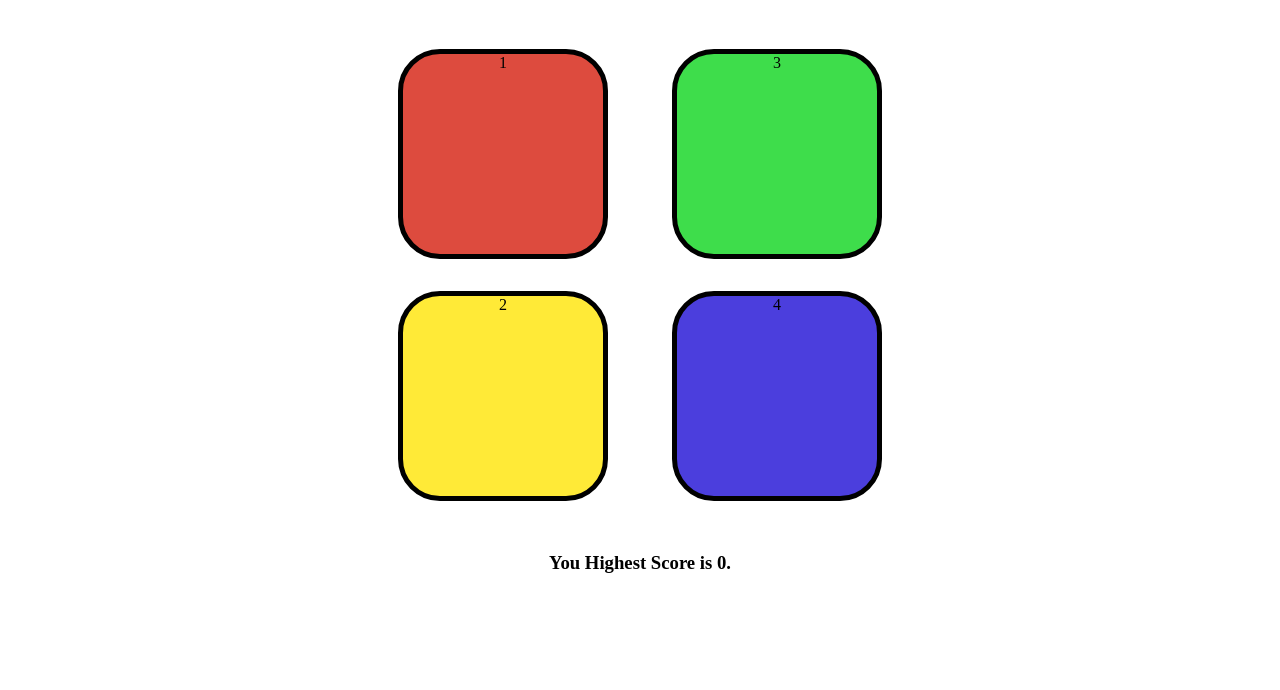
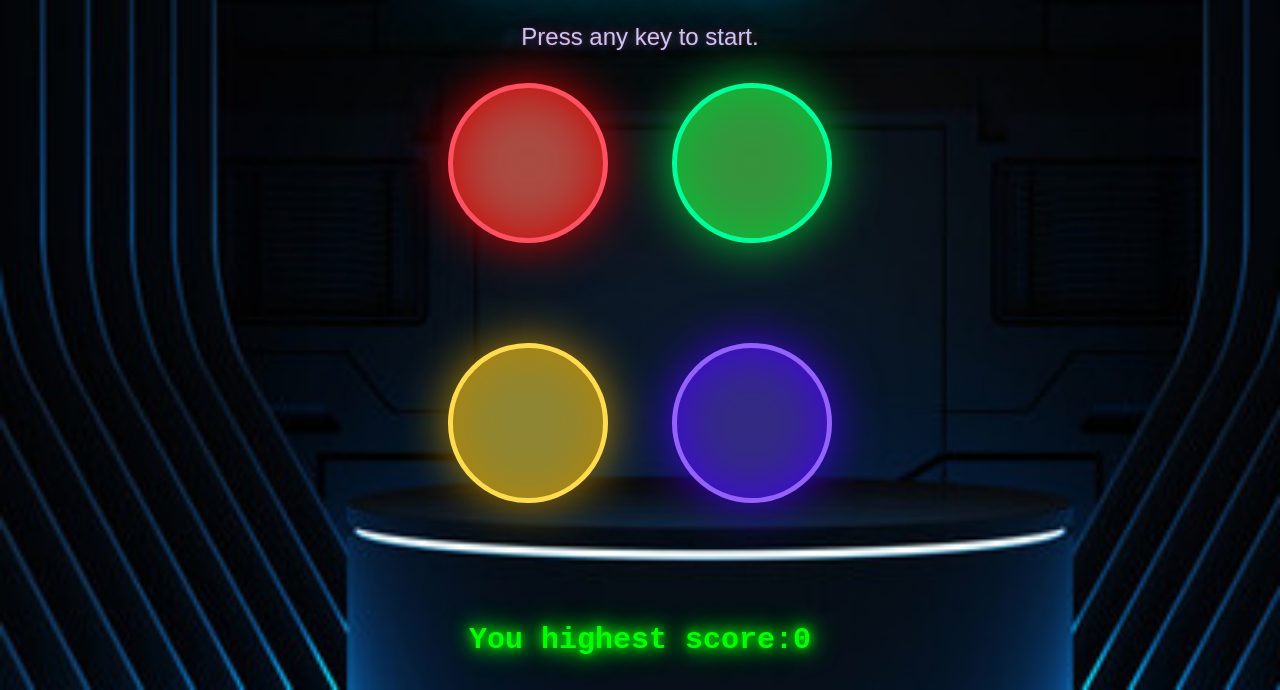
Before and after one commit to Nitesh7343/Simon-Says-Game, a plain HTML site: page index.html in a window 1280 px wide. Shown: the part 110-800 px from the top of the page. Drawn offline with Linux system fonts and the light colour scheme.

Commit message:
Styling enhanced

```diff
--- a/app.js
+++ b/app.js
@@ -8,7 +8,7 @@ let level = 0;
 let highest = 0;
 
 let h2 = document.querySelector("h2");
-let h3 = document.querySelector("h3");
+let high = document.querySelector("#highest");
 
 document.addEventListener("keypress",function () {
     if(!started) {
@@ -53,16 +53,23 @@ function checkAns(idx) {
             setTimeout(levelUp,1000);
         }
     } else {
-        h2.innerText = `Game Over! Your score is ${level} Press any key start`;
-        document.querySelector("body").style.backgroundColor = "red";
-        setTimeout(function () {
-            document.querySelector("body").style.backgroundColor = "white";
-        },150);
+        h2.innerText = `Game Over! Your score is ${level} Press any key start again.`;
+        document.querySelector(".purple").classList.add("error");
+        document.querySelector(".red").classList.add("error");
+        document.querySelector(".yellow").classList.add("error");
+        document.querySelector(".green").classList.add("error");
+
+setTimeout(() => {
+    document.querySelector(".purple").classList.remove("error");
+    document.querySelector(".red").classList.remove("error");
+    document.querySelector(".yellow").classList.remove("error");
+    document.querySelector(".green").classList.remove("error");
+},150);
 
         if(level > highest) {
             highest = level;
         }
-        h3.innerText = `You Highest Score is ${highest}`;
+        high.innerText = `You Highest Score is ${highest}`;
         reset();
     }
 }
--- a/index.html
+++ b/index.html
@@ -7,19 +7,24 @@
     <link rel="stylesheet" href="style.css">
 </head>
 <body>
-    <h1>Simon Says Game</h1>
-    <h2>Press any key to start</h2>
+    <div class="neon-container">
+    <h1 class="neon-text">Simon Says</h1>
+</div>
+
+<h2>Press any key to start.</h2>
     <div class="btn-container">
         <div class="line-one">
-            <div class="btn red" type = "button" id = "red">1</div>
-            <div class="btn yellow" type = "button" id = "yellow">2</div>
+            <div class="btn red ring neon-red" type = "button" id = "red"></div>
+            <div class="btn yellow ring neon-yellow" type = "button" id = "yellow"></div>
         </div>
        <div class="line-two">
-            <div class="btn green " type = "button" id = "green">3</div>
-            <div class="btn purple" type = "button" id = "purple">4</div>
+            <div class="btn green ring neon-green" type = "button" id = "green"></div>
+            <div class="btn purple ring neon-purple" type = "button" id = "purple"></div>
        </div>
     </div>
-    <h3>You Highest Score is 0.</h3>
+
+    <h1 class="matrix-text" id = "highest">You highest score:0</h1>
+</body>
 
     <script src = "app.js"></script>
 </body>
--- a/style.css
+++ b/style.css
@@ -1,8 +1,35 @@
 body {
-    text-align: center;
+    display: flex;
+    justify-content: center;
+    align-items: center;
+    flex-direction: column;
     padding:0;
+    background: url(img2.jpg);
+    background-size: cover;
+    color : white;
+    font-family: 'Arial', sans-serif;
+    margin: 0;
+    overflow: hidden;
+    height: 100vh;
+}
 
+.neon-text {
+    font-size: 4rem;
+    color: #fff;
+    text-shadow: 0 0 5px #ff005e, 0 0 10px #ff005e, 0 0 20px #ff005e, 0 0 40px #ff005e, 0 0 80px #ff005e;
+    animation: glow 1.5s infinite alternate;
 }
+
+@keyframes glow {
+    0% {
+        text-shadow: 0 0 5px #ff005e, 0 0 10px #ff005e, 0 0 20px #ff005e, 0 0 40px #ff005e, 0 0 80px #ff005e;
+    }
+    100% {
+        text-shadow: 0 0 10px #00d4ff, 0 0 20px #00d4ff, 0 0 40px #00d4ff, 0 0 80px #00d4ff, 0 0 160px #00d4ff;
+    }
+}
+
+
 .btn {
     height : 200px;
     width : 200px;
@@ -17,19 +44,19 @@ body {
 }
 
 .red {
-    background-color: #dd4b3e;
+    background-color: #aa4c43;
 }
 
 .yellow {
-    background-color: 	#ffea37;
+    background-color: 	#8f8633;
 }
 
 .green {
-    background-color: 	#3edd4b;
+    background-color: 	#35943d;
 }
 
 .purple {
-    background-color: #4b3edd;
+    background-color: #332b83;
 }
 
 .flash {
@@ -37,5 +64,161 @@ body {
 }
 
 .userFlash {
-    border : 1px solid black;
+    background-color: black;
 }
+
+.error {
+    background-color: red !important;
+}
+
+.neon-red {
+  --neon: #FF5161;
+  --neon-glow: #D30302;
+}
+
+.neon-pink {
+  --neon: #FF53cd;
+  --neon-glow: #e10361;
+}
+
+.neon-purple {
+  --neon: #9461fd;
+  --neon-glow: #4003e6;
+}
+
+.neon-blue {
+  --neon: #2dd9fe;
+  --neon-glow: #00a3d5;
+}
+
+.neon-green {
+  --neon: #00fe9b;
+  --neon-glow: #02c435;
+}
+
+.neon-yellow {
+  --neon: #ffdb4e;
+  --neon-glow: #b48505;
+}
+
+.neon-white {
+  --neon: #fefefe;
+  --neon-glow: #ffffff;
+}
+
+@supports (background: color(display-p3 1 1 1)) {
+  @media (dynamic-range: high) {
+    .neon-red {
+      --neon-glow: color(display-p3 1 0 0);
+    }
+
+    .neon-pink {
+      --neon-glow: color(display-p3 1 0 1);
+    }
+
+    .neon-purple {
+      --neon-glow: color(display-p3 0 0 1);
+    }
+
+    .neon-blue {
+      --neon-glow: color(display-p3 0 1 1);
+    }
+
+    .neon-green {
+      --neon-glow: color(display-p3 0 1 0);
+    }
+
+    .neon-yellow {
+      --neon-glow: color(display-p3 1 1 0);
+    }
+
+    .neon-white {
+      --neon-glow: color(display-p3 1 1 1);
+    }
+  }
+}
+
+.ring {
+  border: 5px solid var(--neon);
+  box-shadow:
+    0 0 50px var(--neon-glow),
+    inset 0 0 50px var(--neon-glow);
+  border-radius: 50%;
+  width: 20vmin;
+  height: 20vmin;
+  position: relative;
+  box-sizing: border-box;
+  margin-bottom: 100px;
+}
+
+
+
+
+/* press any key to start */
+
+@keyframes lights {
+  0% {
+    color: hsl(230, 40%, 80%);
+    text-shadow:
+      0 0 1em hsla(320, 100%, 50%, 0.2),
+      0 0 0.125em hsla(320, 100%, 60%, 0.3),
+      -1em -0.125em 0.5em hsla(40, 100%, 60%, 0),
+      1em 0.125em 0.5em hsla(200, 100%, 60%, 0);
+  }
+
+  30% {
+    color: hsl(230, 80%, 90%);
+    text-shadow:
+      0 0 1em hsla(320, 100%, 50%, 0.5),
+      0 0 0.125em hsla(320, 100%, 60%, 0.5),
+      -0.5em -0.125em 0.25em hsla(40, 100%, 60%, 0.2),
+      0.5em 0.125em 0.25em hsla(200, 100%, 60%, 0.4);
+  }
+
+  40% {
+    color: hsl(230, 100%, 95%);
+    text-shadow:
+      0 0 1em hsla(320, 100%, 50%, 0.5),
+      0 0 0.125em hsla(320, 100%, 90%, 0.5),
+      -0.25em -0.125em 0.125em hsla(40, 100%, 60%, 0.2),
+      0.25em 0.125em 0.125em hsla(200, 100%, 60%, 0.4);
+  }
+
+  70% {
+    color: hsl(230, 80%, 90%);
+    text-shadow:
+      0 0 1em hsla(320, 100%, 50%, 0.5),
+      0 0 0.125em hsla(320, 100%, 60%, 0.5),
+      0.5em -0.125em 0.25em hsla(40, 100%, 60%, 0.2),
+      -0.5em 0.125em 0.25em hsla(200, 100%, 60%, 0.4);
+  }
+
+  100% {
+    color: hsl(230, 40%, 80%);
+    text-shadow:
+      0 0 1em hsla(320, 100%, 50%, 0.2),
+      0 0 0.125em hsla(320, 100%, 60%, 0.3),
+      1em -0.125em 0.5em hsla(40, 100%, 60%, 0),
+      -1em 0.125em 0.5em hsla(200, 100%, 60%, 0);
+  }
+
+}
+
+h2 {
+  margin: auto;
+  font-size: 1.5rem;
+  font-weight: 300;
+  animation: lights 5s 750ms linear infinite;
+}
+
+
+
+/* Heighesst score */
+
+.matrix-text {
+  color: #0f0;
+  font-size: 30px;
+  font-family: monospace;
+  text-shadow: 0 0 10px #0f0, 0 0 20px #0f0, 0 0 30px #0f0;
+  margin-bottom : 60px;
+}
```
Also changed, not shown: img2.jpg (added), 1 other file.
